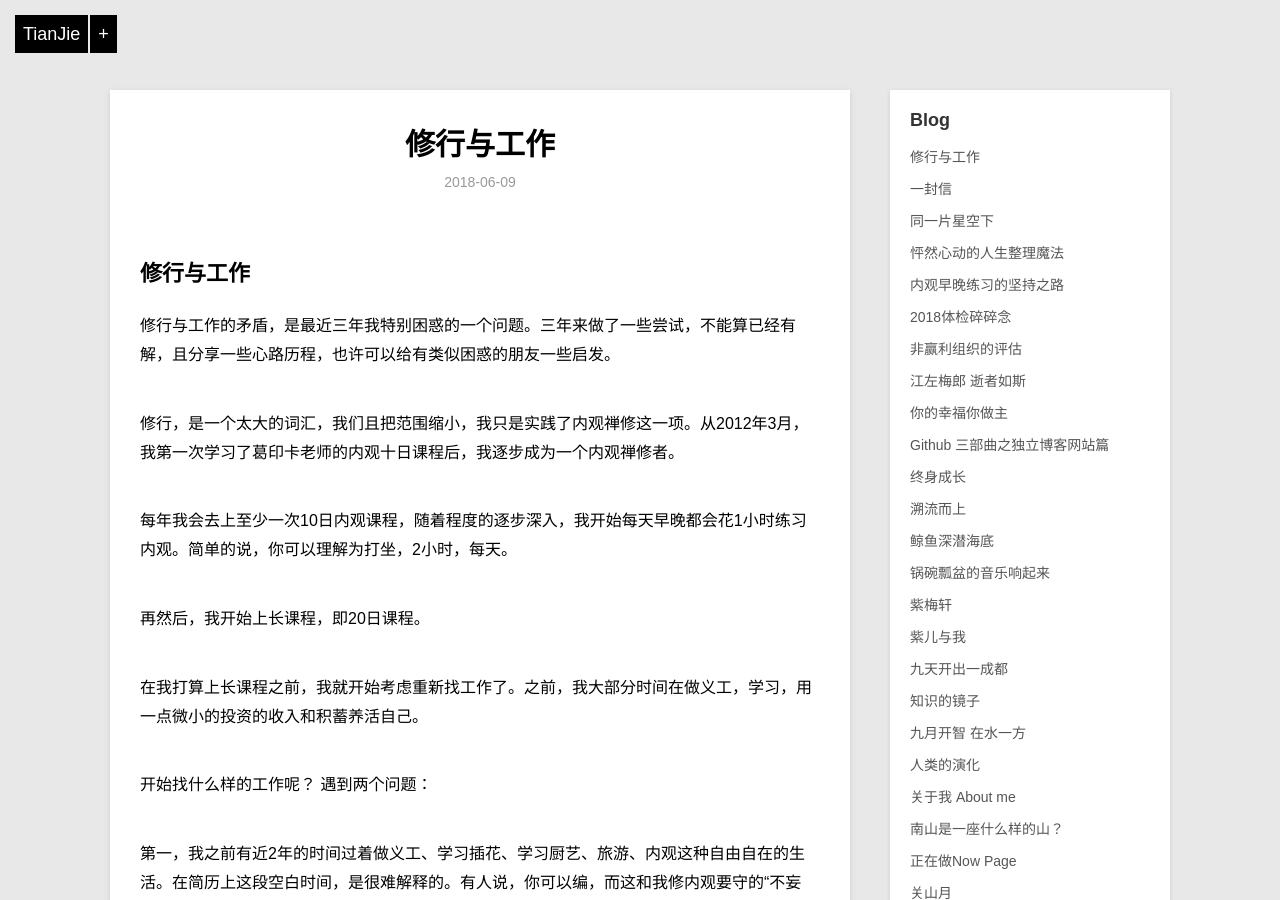
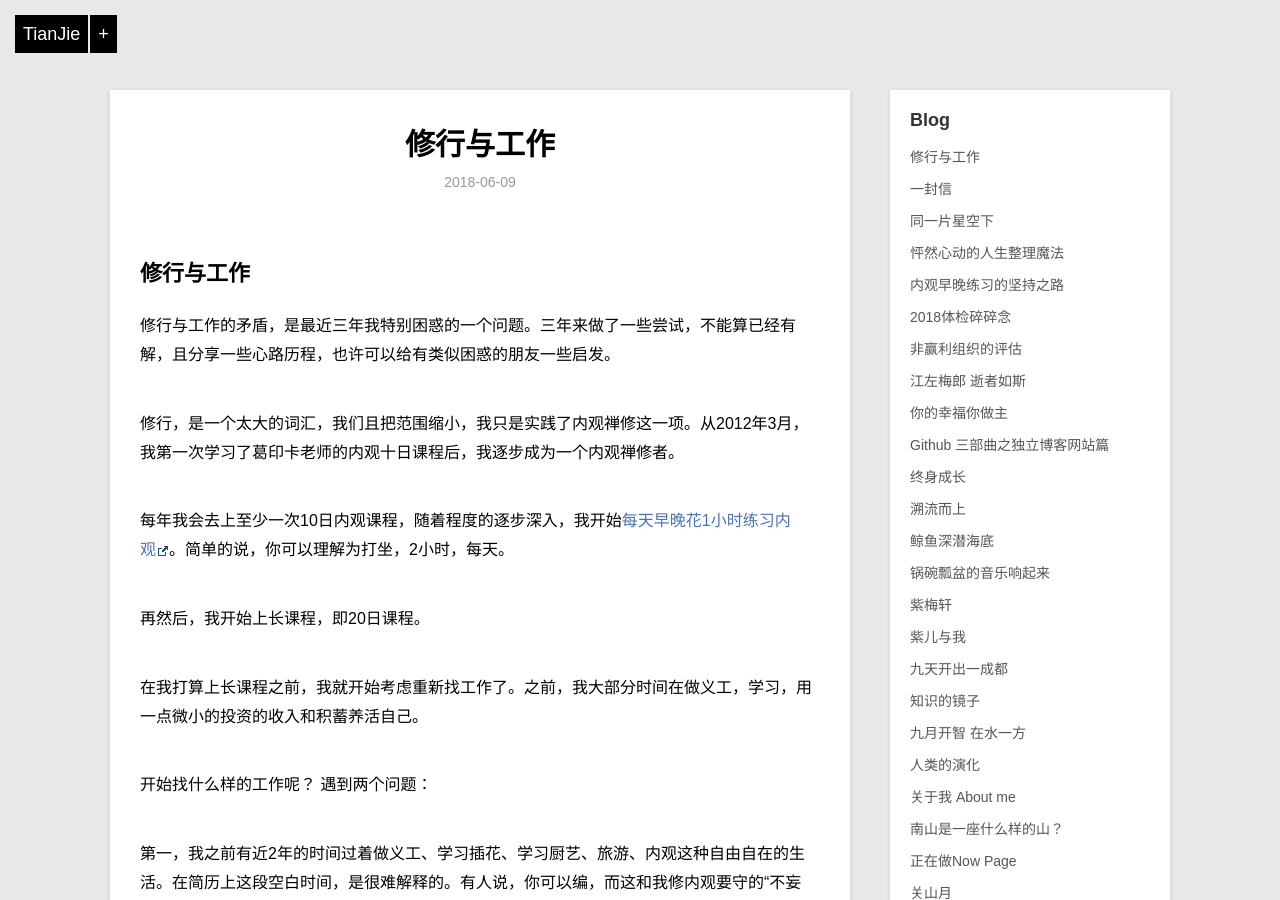
Before and after one commit to violettianjie/violettianjie.github.io, a Jekyll site: the page built from _posts/blog/2018-06-09-MeditationWork.md, in a window 1280 px wide and 900 px high. Built offline with Jekyll 4.4.1, drawn with Linux system fonts in a browser that asks for light colours.

Commit message:
Update 2018-06-09-MeditationWork.md

```diff
--- a/_posts/blog/2018-06-09-MeditationWork.md
+++ b/_posts/blog/2018-06-09-MeditationWork.md
@@ -12,7 +12,7 @@ category: blog
 
 修行，是一个太大的词汇，我们且把范围缩小，我只是实践了内观禅修这一项。从2012年3月，我第一次学习了葛印卡老师的内观十日课程后，我逐步成为一个内观禅修者。
 
-每年我会去上至少一次10日内观课程，随着程度的逐步深入，我开始每天早晚都会花1小时练习内观。简单的说，你可以理解为打坐，2小时，每天。
+每年我会去上至少一次10日内观课程，随着程度的逐步深入，我开始[每天早晚花1小时练习内观](http://violettianjie.com/vipassana)。简单的说，你可以理解为打坐，2小时，每天。
 
 再然后，我开始上长课程，即20日课程。
 
```
